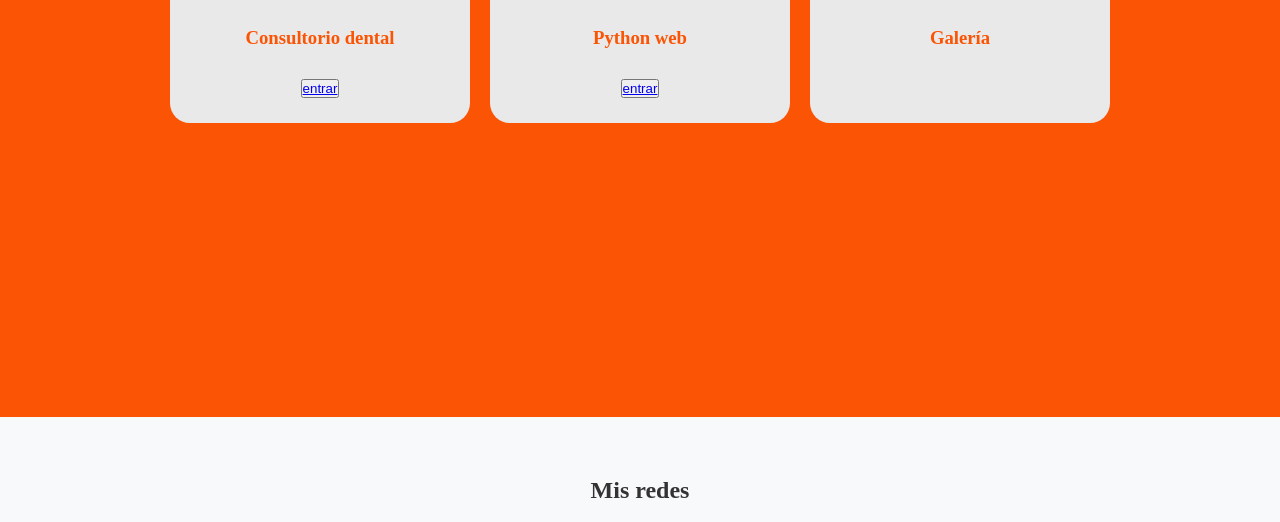
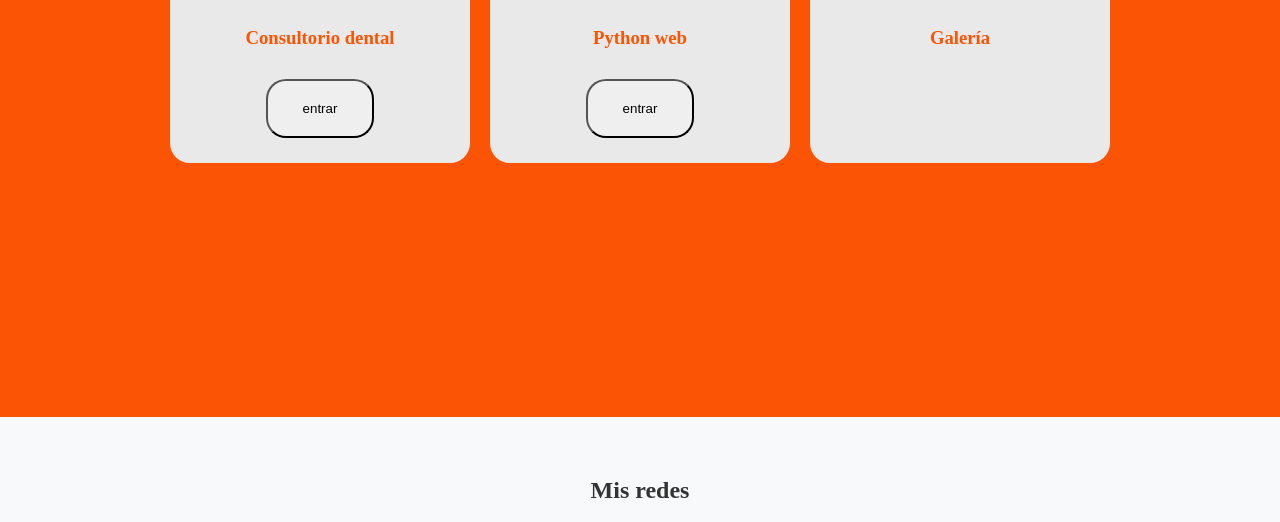
Before and after one commit to mirkolino2002/portafolio_personal, a plain HTML site: page index.html in a window 1280 px wide. Shown: the part 1621-2143 px from the top of the page. Drawn offline with Linux system fonts and the light colour scheme.

Commit message:
Update styles.css
agregué los estilos de los botones

```diff
--- a/styles.css
+++ b/styles.css
@@ -256,6 +256,23 @@ body{
     height: 160px;
     object-fit: cover;
     border-radius: 10px;
+}
+
+.proyecto button {
+    padding: 20px 35px;
+    margin: 0 auto;
+    border-radius: 20px;
+    text-decoration: none;
+}
+.proyecto button a{
+    color: black;
+    text-decoration: none;
+
+}
+.proyecto button:hover{
+    transition: 0.4s ease-out all;
+    background-color:rgba(0, 0, 0, 0.2);
+    color: white;
 }
 
 /* Contacto - Formulario */
```
